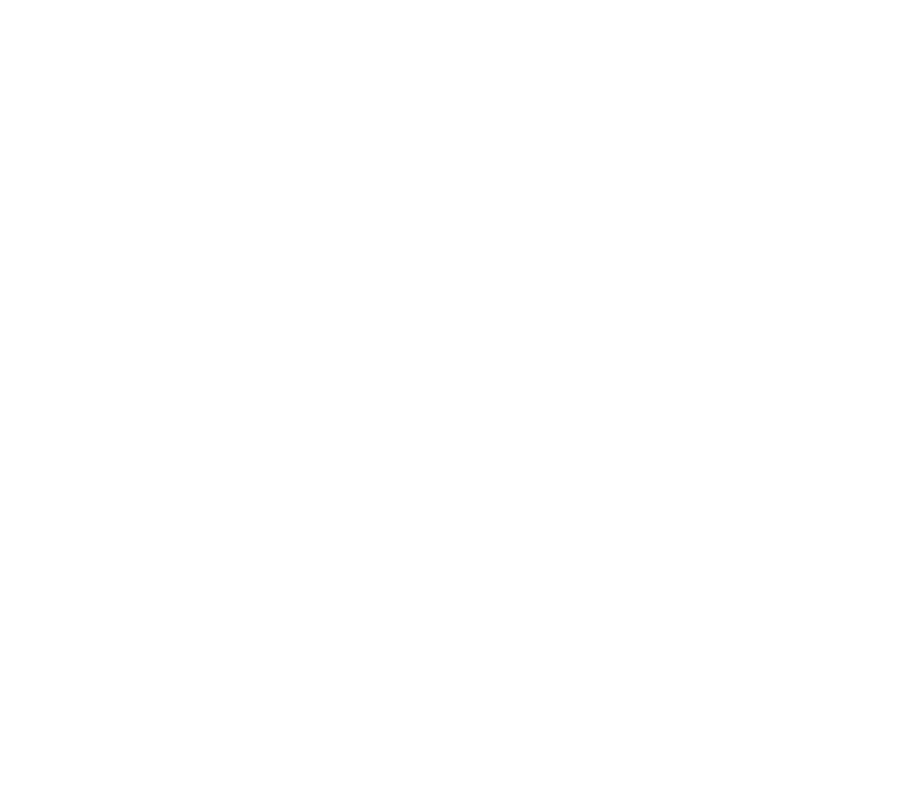
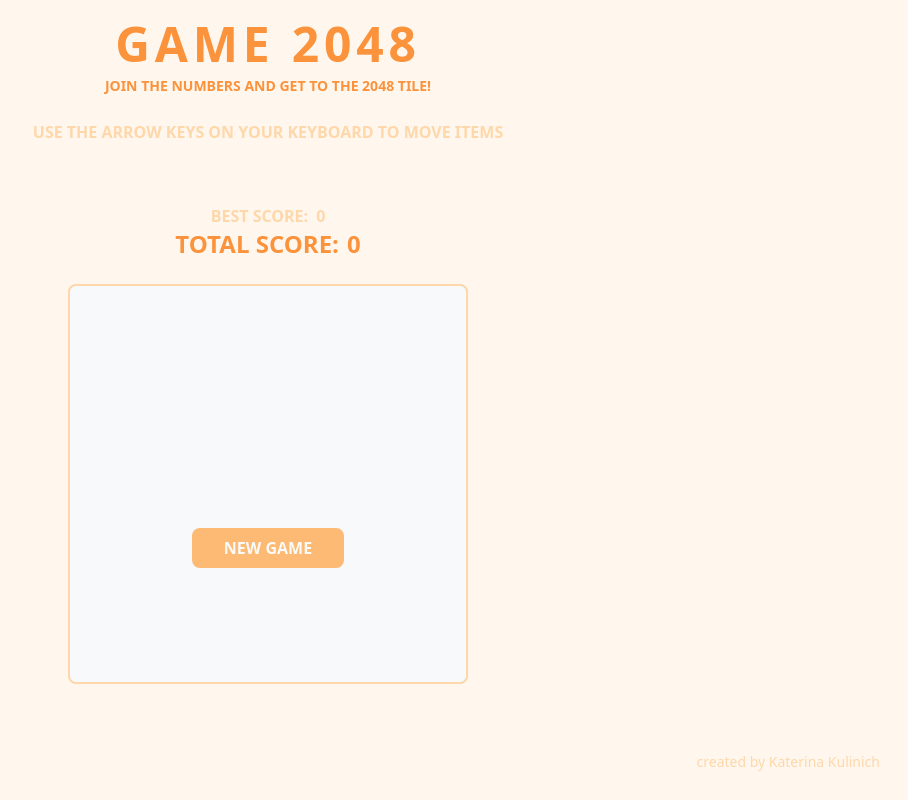
Before and after one commit to KatherinaKulinich/GAME__2048__, a website built with Vite: page index.html in a window 1280 px wide. Shown: the whole page, without its empty margins (372-1280 px from the left). Built offline with nearby package versions, Linux system fonts and the light colour scheme.

Commit message:
layout done

```diff
--- a/index.html
+++ b/index.html
@@ -4,9 +4,61 @@
     <meta charset="UTF-8" />
     <link rel="icon" type="image/svg+xml" href="/logo.svg" />
     <meta name="viewport" content="width=device-width, initial-scale=1.0" />
+    <meta name="description" content="simple game">
+    <meta name="keywords" content="game, 2048">
     <title>2048</title>
   </head>
-  <body>
+  <body class="min-h-[100vh] flex flex-col justify-between bg-orange-50">
+    <header class="width-full py-5 flex flex-col gap-6 items-center uppercase">
+      <div class="flex flex-col gap-2 items-center">
+        <h1 class="text-5xl font-extrabold text-orange-400 tracking-widest">
+          Game 2048
+        </h1>
+        <p class="text-sm font-bold text-orange-400">
+          join the numbers and get to the 2048 tile!
+        </p>
+      </div>
+      <p class="text-md font-semibold text-orange-200">
+        use the arrow keys on your keyboard to move items
+      </p>
+    </header>
+
+    <main class="flex flex-col gap-6 items-center justify-center">
+      <div class="flex flex-col items-center gap-0 uppercase font-bold">
+        <p class="text-md text-orange-200 flex items-center gap-2">
+          best score:
+          <span id="bestScore">0</span>
+        </p>
+        <p class="text-2xl text-orange-400 flex items-center gap-2">
+          total score:
+          <span id="totalScore">0</span>
+        </p>
+
+      </div>
+      <div class="min-h-[400px] min-w-[400px] relative">
+        <div
+          id="field"
+          class="grid grid-cols-4 grid-rows-4 bg-stone-200/50 min-h-[400px] min-w-[400px] gap-1 border-4 border-stone-200/50 rounded-lg"
+        ></div>
+        <div
+          id="messageField"
+          class="absolute top-0 right-0 bottom-0 left-0 bg-slate-50/95 border-2 border-orange-200 rounded-lg p-8 flex flex-col items-center justify-center gap-28"
+        >
+          <div class="flex flex-col items-center gap-4 uppercase">
+            <p id="messageTitle" class="font-extrabold text-4xl text-amber-700" ></p>
+            <p id="messageText" class="font-semibold text-md text-amber-700" ></p>
+          </div>
+          <button id="newGameButton" class="px-8 py-2 rounded-lg bg-orange-300 uppercase font-bold text-stone-50 hover:bg-orange-400/75 active:bg-orange-400">
+            new game
+          </button>
+        </div>
+      </div>
+    </main>
+    <footer class="p-7 flex flex-row-reverse">
+      <p class="text-sm text-orange-200">
+        created by Katerina Kulinich
+      </p>
+    </footer>
 
     <script type="module" src="/main.js"></script>
   </body>
--- /dev/null
+++ b/vite.config.js
@@ -0,0 +1,6 @@
+import { defineConfig } from 'vite'
+
+
+export default defineConfig({
+    base: '/GAME__2048__/'
+})
```
